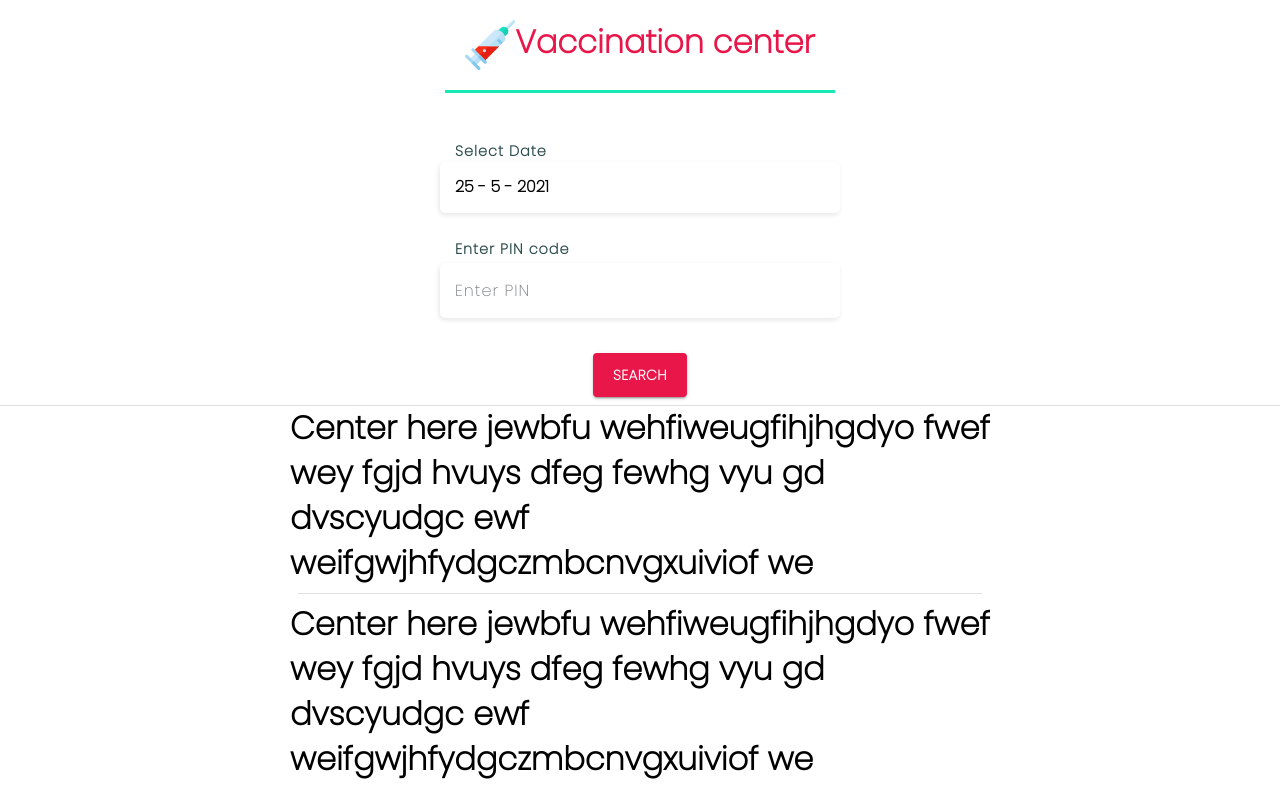
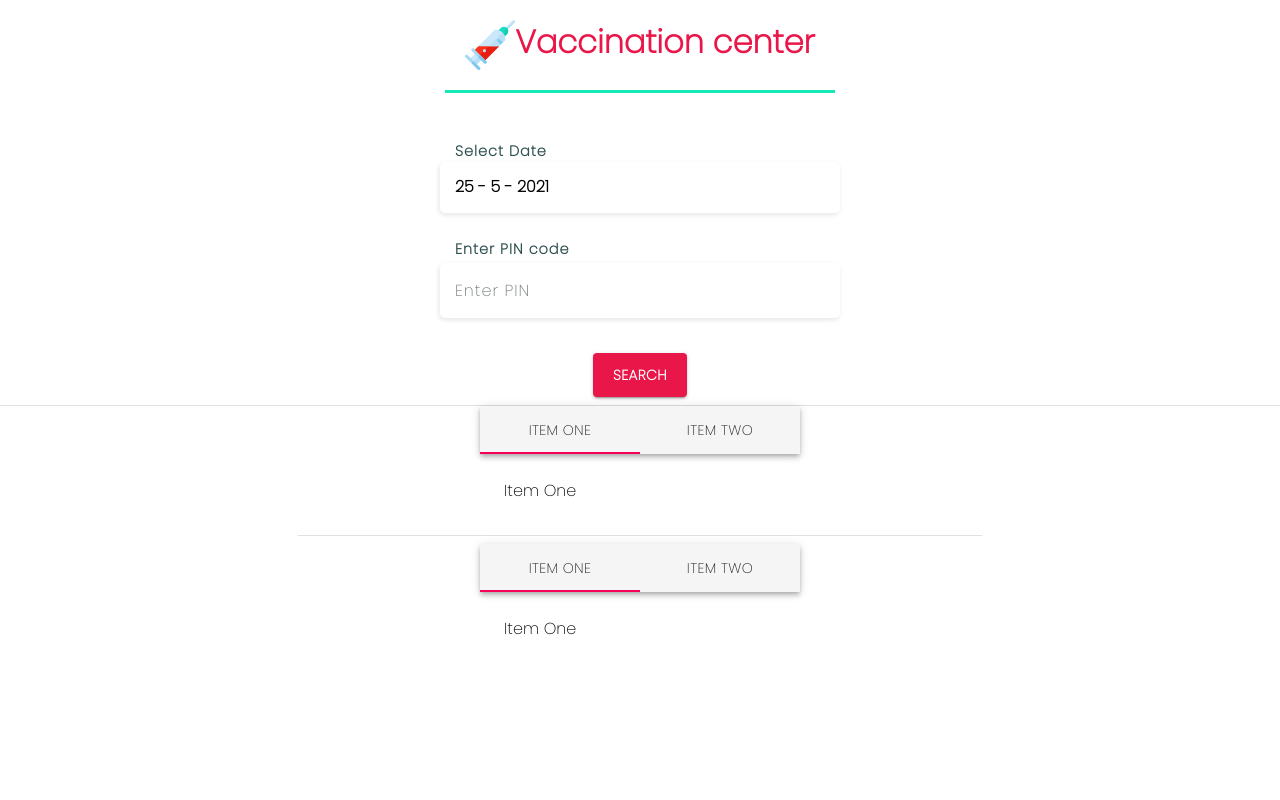
Before and after one commit to aashu0148/vaccination, a React (Create React App) app: page / in a window 1280 px wide. Built offline with nearby package versions, Linux system fonts and the light colour scheme.

Commit message:
tabs added

```diff
--- a/src/App.js
+++ b/src/App.js
@@ -4,9 +4,9 @@ import Calendar from "react-calendar";
 import "react-calendar/dist/Calendar.css";
 
 import injection from "./assets/svg-1.svg";
+import Center from "./Components/Center";
 import "./Components/Field.css";
 import "./App.css";
-import Center from "./Components/Center";
 
 function App() {
   const [dateValue, setDateValue] = useState(new Date());
@@ -126,7 +126,6 @@ function App() {
         container
         spacing={2}
         style={{
-          margin: "0",
           width: "100%",
           maxWidth: "700px",
           margin: "auto",
--- a/src/Components/Center.js
+++ b/src/Components/Center.js
@@ -1,12 +1,64 @@
-import React from "react";
+import React, { useState } from "react";
+import AppBar from "@material-ui/core/AppBar";
+import Tabs from "@material-ui/core/Tabs";
+import Tab from "@material-ui/core/Tab";
+import Box from "@material-ui/core/Box";
+
+function TabPanel(props) {
+  const { children, value, index, ...other } = props;
+
+  return (
+    <div
+      role="tabpanel"
+      hidden={value !== index}
+      id={`simple-tabpanel-${index}`}
+      aria-labelledby={`simple-tab-${index}`}
+      {...other}
+    >
+      {value === index && (
+        <Box p={3}>
+          <div>{children}</div>
+        </Box>
+      )}
+    </div>
+  );
+}
+
+function a11yProps(index) {
+  return {
+    id: `scrollable-prevent-tab-${index}`,
+    "aria-controls": `scrollable-prevent-tabpanel-${index}`,
+  };
+}
 
 function Center() {
+  const [value, setValue] = useState(0);
+
+  const handleChange = (event, newValue) => {
+    setValue(newValue);
+  };
   return (
     <div>
-      <h1>
-        Center here jewbfu wehfiweugfihjhgdyo fwef wey fgjd hvuys dfeg fewhg vyu
-        gd dvscyudgc ewf weifgwjhfydgczmbcnvgxuiviof we
-      </h1>
+      <AppBar position="static" color="default">
+        <Tabs
+          value={value}
+          onChange={handleChange}
+          style={{ width: "100%" }}
+          textColor="#000"
+          centered
+          aria-label="full width tabs example"
+        >
+          <Tab label="Item One" {...a11yProps(0)} />
+          <Tab label="Item Two" {...a11yProps(1)} />
+        </Tabs>
+      </AppBar>
+
+      <TabPanel value={value} index={0}>
+        Item One
+      </TabPanel>
+      <TabPanel value={value} index={1}>
+        Item Two
+      </TabPanel>
     </div>
   );
 }
```
